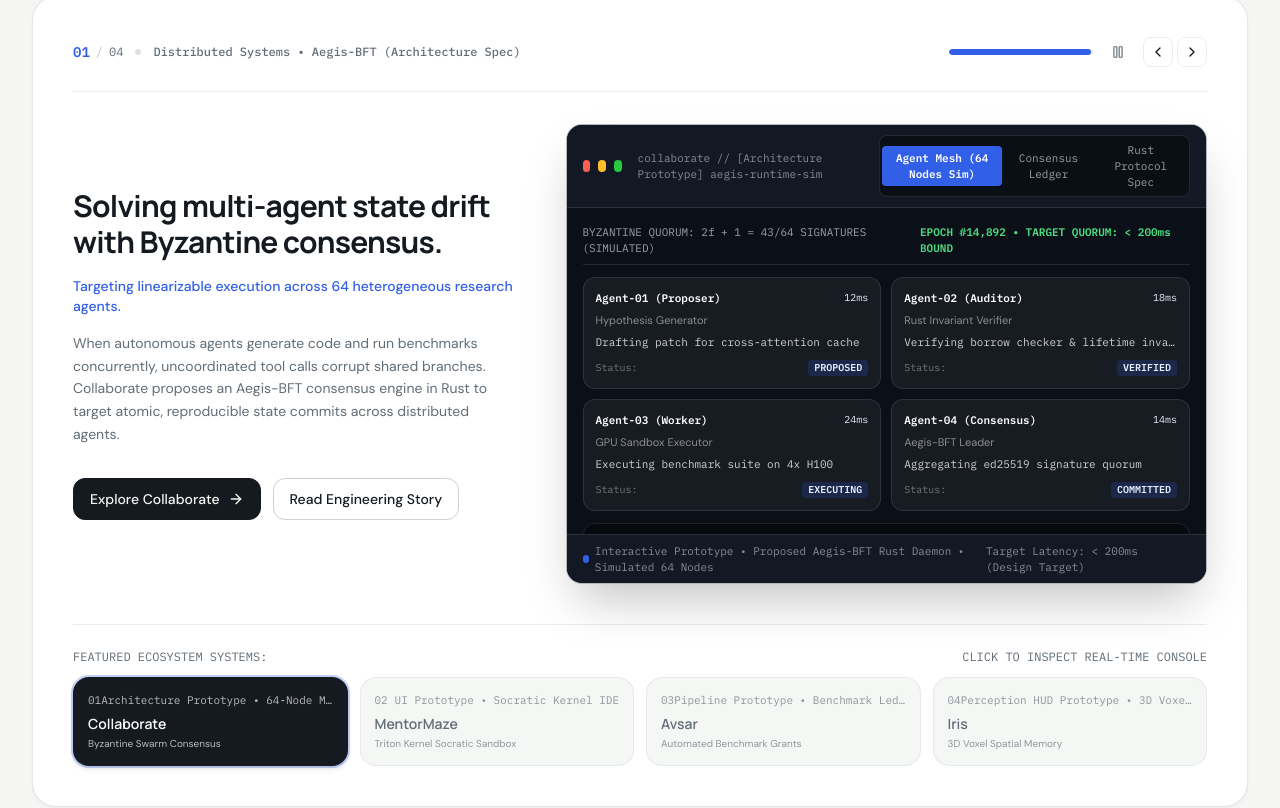
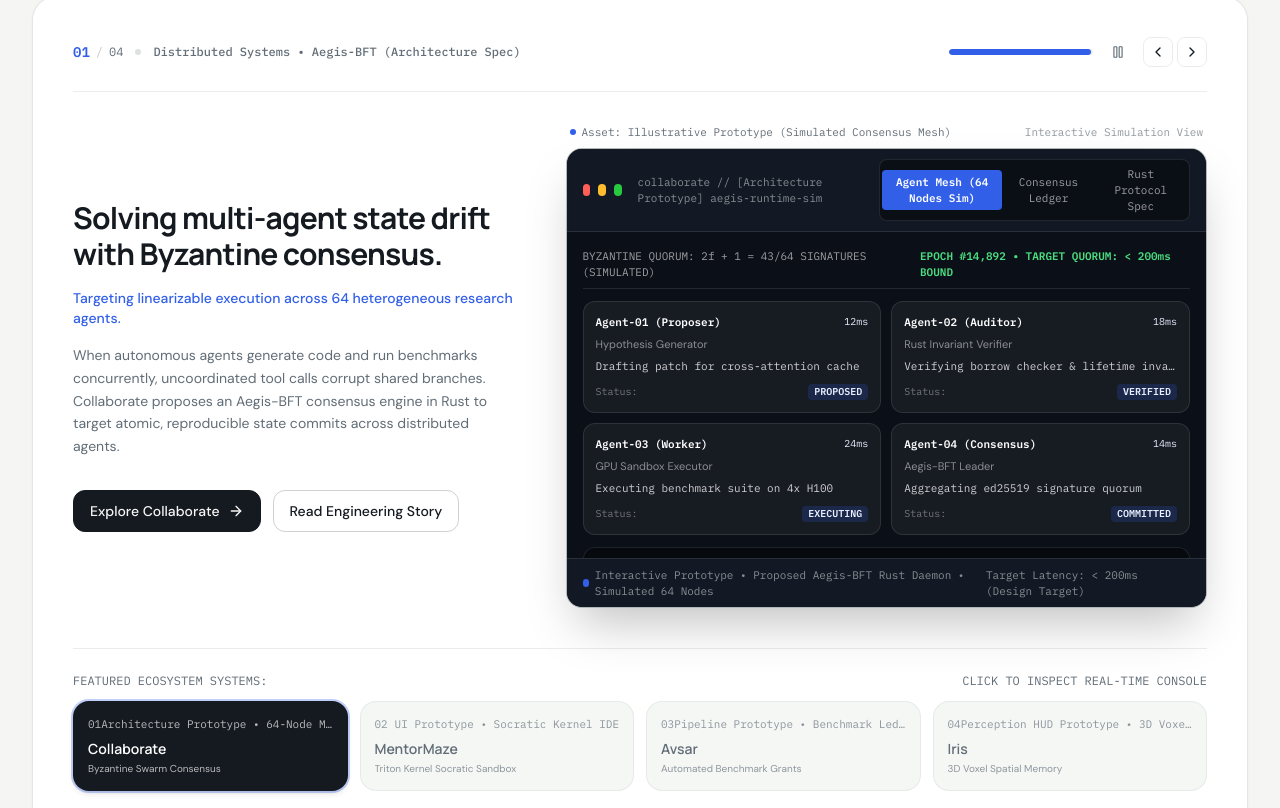
Before and after one commit to anant9934/-AI-Tathastu-Insights, a React (Vite) app: page / in a window 1280 px wide. Shown: the part 639-1447 px from the top of the page. Built offline with nearby package versions, Linux system fonts and the light colour scheme.

Commit message:
feat(audit): add explicit visual asset provenance badges to hero slider consoles

```diff
--- a/src/components/hero/HeroStorySlider.tsx
+++ b/src/components/hero/HeroStorySlider.tsx
@@ -41,6 +41,7 @@ export interface HeroSlide {
     onClick: () => void;
   };
   previewBadge: string;
+  visualAssetType: string;
 }
 
 interface HeroStorySliderProps {
@@ -80,6 +81,7 @@ export const HeroStorySlider: React.FC<HeroStorySliderProps> = ({
         onClick: onNavigateEngineering,
       },
       previewBadge: 'Architecture Prototype • 64-Node Mesh',
+      visualAssetType: 'Illustrative Prototype (Simulated Consensus Mesh)',
     },
     {
       id: 'mentormaze',
@@ -98,6 +100,7 @@ export const HeroStorySlider: React.FC<HeroStorySliderProps> = ({
         onClick: () => onExploreProduct('mentormaze'),
       },
       previewBadge: 'UI Prototype • Socratic Kernel IDE',
+      visualAssetType: 'Illustrative Prototype (Simulated Socratic IDE)',
     },
     {
       id: 'avsar',
@@ -116,6 +119,7 @@ export const HeroStorySlider: React.FC<HeroStorySliderProps> = ({
         onClick: onNavigateResearch,
       },
       previewBadge: 'Pipeline Prototype • Benchmark Ledger',
+      visualAssetType: 'Illustrative Prototype (Simulated Reproduction Ledger)',
     },
     {
       id: 'iris',
@@ -134,6 +138,7 @@ export const HeroStorySlider: React.FC<HeroStorySliderProps> = ({
         onClick: () => onExploreProduct('iris'),
       },
       previewBadge: 'Perception HUD Prototype • 3D Voxel Memory',
+      visualAssetType: 'Illustrative Rendering (Simulated 3D Sensory HUD)',
     },
   ];
 
@@ -306,7 +311,15 @@ export const HeroStorySlider: React.FC<HeroStorySliderProps> = ({
         </div>
 
         {/* Right: Live Interactive Console Viewport with Crossfade */}
-        <div className="lg:col-span-7">
+        <div className="lg:col-span-7 space-y-2">
+          <div className="flex items-center justify-between text-[11px] font-mono text-brand-muted dark:text-dark-muted px-1">
+            <span className="flex items-center gap-1.5">
+              <span className="w-1.5 h-1.5 rounded-full bg-accent-blue" />
+              <span>Asset: {currentSlide.visualAssetType}</span>
+            </span>
+            <span className="opacity-70">Interactive Simulation View</span>
+          </div>
+
           <AnimatePresence mode="wait">
             <motion.div
               key={currentSlide.id}
```
Also changed, not shown: 1 other file (tests, documents, lock files or other folders).
